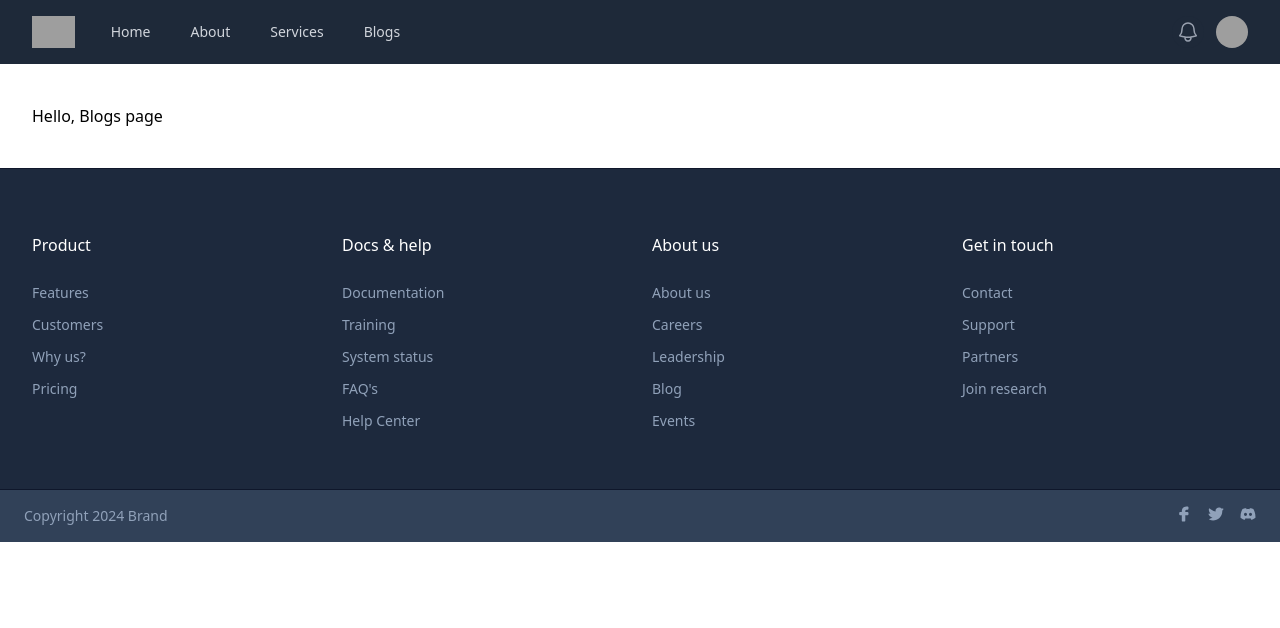
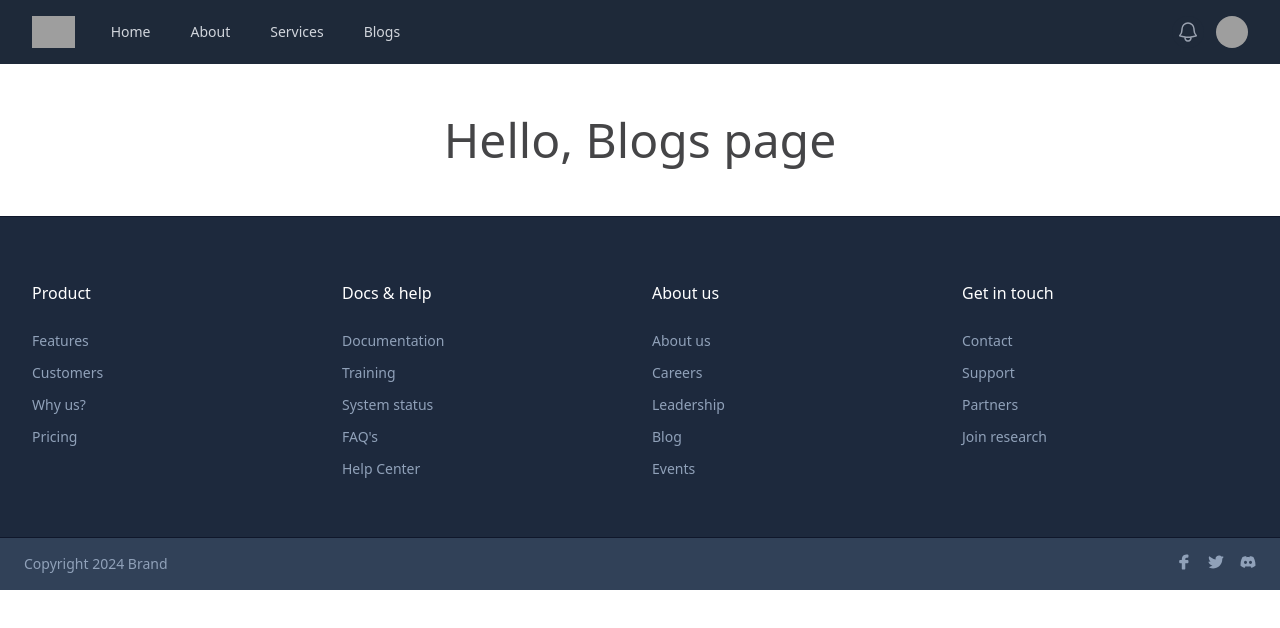
Before and after one commit to WalidurTanjim/nextjs-demo, a Next.js app: page /blogs in a window 1280 px wide. Shown: the top 628 px of the page. Built offline with nearby package versions, Linux system fonts and the light colour scheme; grey boxes are pictures that could not be loaded.

Commit message:
CSS Module added on the blogs page

```diff
--- /dev/null
+++ b/src/app/(pages)/blogs/blogs.module.css
@@ -0,0 +1,6 @@
+.common_heading{
+    text-align: center;
+    font-size: 3rem;
+    font-weight: 500;
+    color: rgb(69, 69, 71);
+}
--- a/src/app/blogs/page.jsx
+++ b/src/app/(pages)/blogs/page.jsx
@@ -1,8 +1,10 @@
+import style from "@/app/(pages)/blogs/blogs.module.css"
+
 const Blogs = () => {
     return (
         <div>
             <div className="container mx-auto w-full px-2 sm:px-6 lg:px-8 py-10">
-                <h1>Hello, Blogs page</h1>
+                <h1 className={`${style.common_heading}`}>Hello, Blogs page</h1>
             </div>
         </div>
     );
--- a/src/app/layout.js
+++ b/src/app/(pages)/layout.js
@@ -1,4 +1,4 @@
-import "./globals.css";
+import "@/app/globals.css";
 import Navbar from "@/shared/Navbar/Navbar";
 import Footer from "@/shared/Footer/Footer";
 
--- a/src/app/globals.css
+++ b/src/app/globals.css
@@ -24,3 +24,9 @@
   color: var(--foreground);
   font-family: Arial, Helvetica, sans-serif;
 } */
+.common_heading{
+    text-align: center;
+    font-size: 3rem;
+    font-weight: 500;
+    color: rgb(189, 224, 143);
+}
```
Also changed, not shown: src/app/(pages)/about/page.jsx (renamed from src/app/about/page.jsx), src/app/(pages)/page.js (renamed from src/app/page.js).
